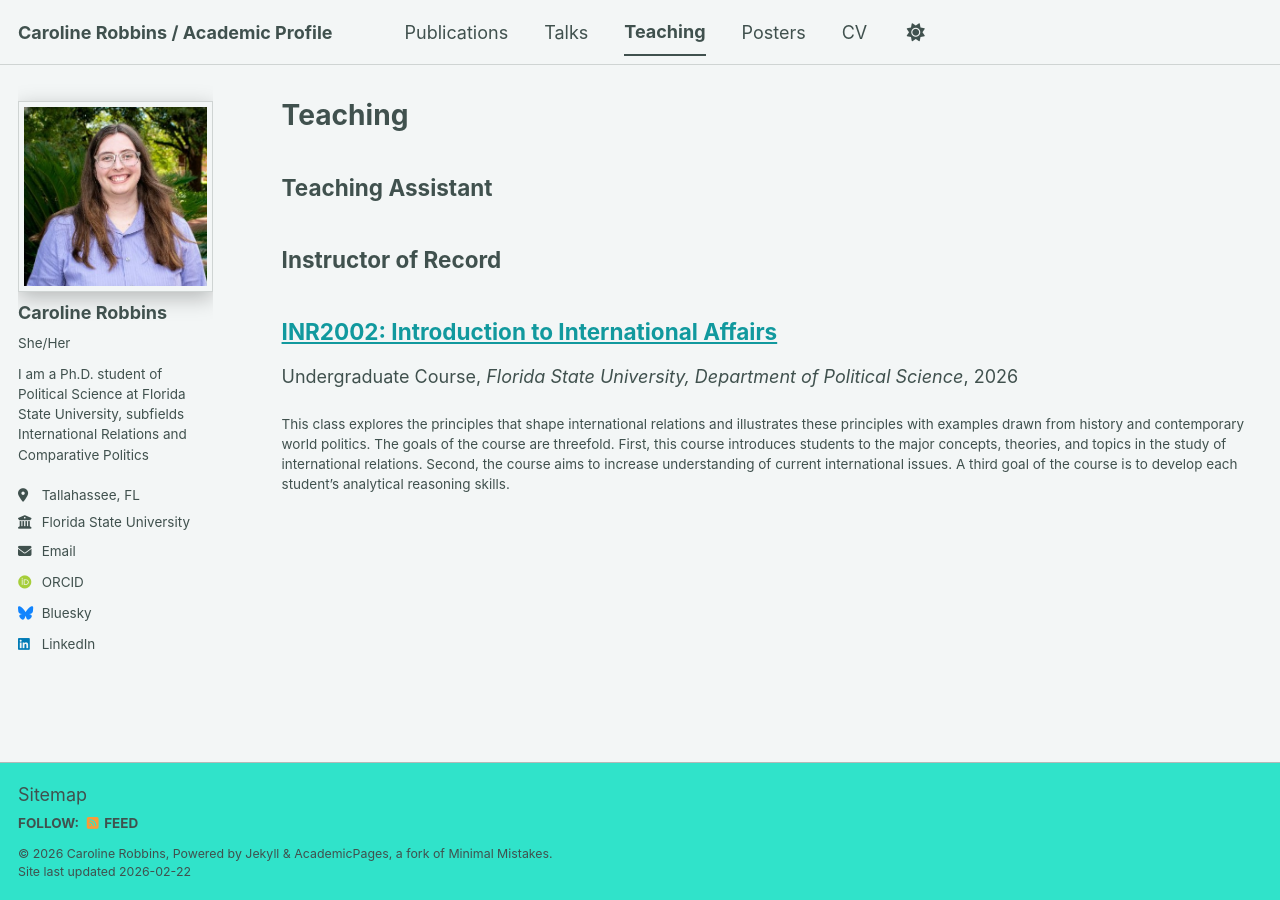
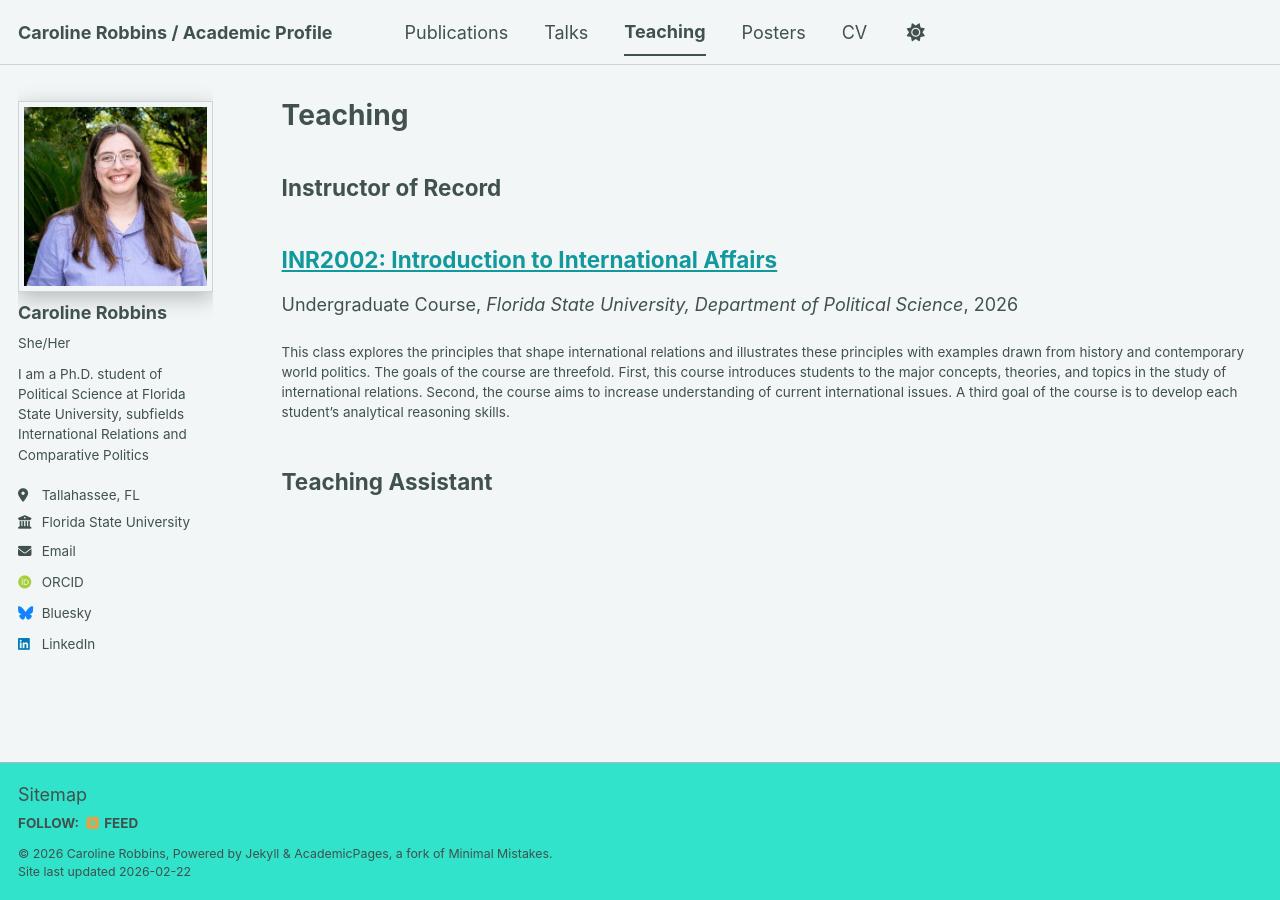
Before and after one commit to crobbinsphd/crobbinsphd.github.io, a Jekyll site: the page built from _pages/teaching.html, in a window 1280 px wide. Built offline with Jekyll 4.4.1, drawn with Linux system fonts in a browser that asks for light colours; some web fonts are replaced; a script bundle is joined from its source files by our own code; library files that are not in the unit come from our copies.

Commit message:
Update teaching.html

```diff
--- a/_pages/teaching.html
+++ b/_pages/teaching.html
@@ -5,17 +5,18 @@ permalink: /teaching/
 author_profile: true
 ---
 
+<h2>Instructor of Record</h2>
+
+{% for post in site.teaching reversed %}
+  {% include archive-single.html %}
+{% endfor %}
+
+
 <h2>Teaching Assistant</h2>
 <ul>
-{% for course in site.data.teaching_assistant %}
+{% for course in site.data.teaching_assistant.ta %}
   <li>
     <strong>{{ course.code }}</strong>: {{ course.course }} — {{ course.institution }} ({{ course.term }})
   </li>
 {% endfor %}
 </ul>
-
-<h2>Instructor of Record</h2>
-
-{% for post in site.teaching reversed %}
-  {% include archive-single.html %}
-{% endfor %}
```
